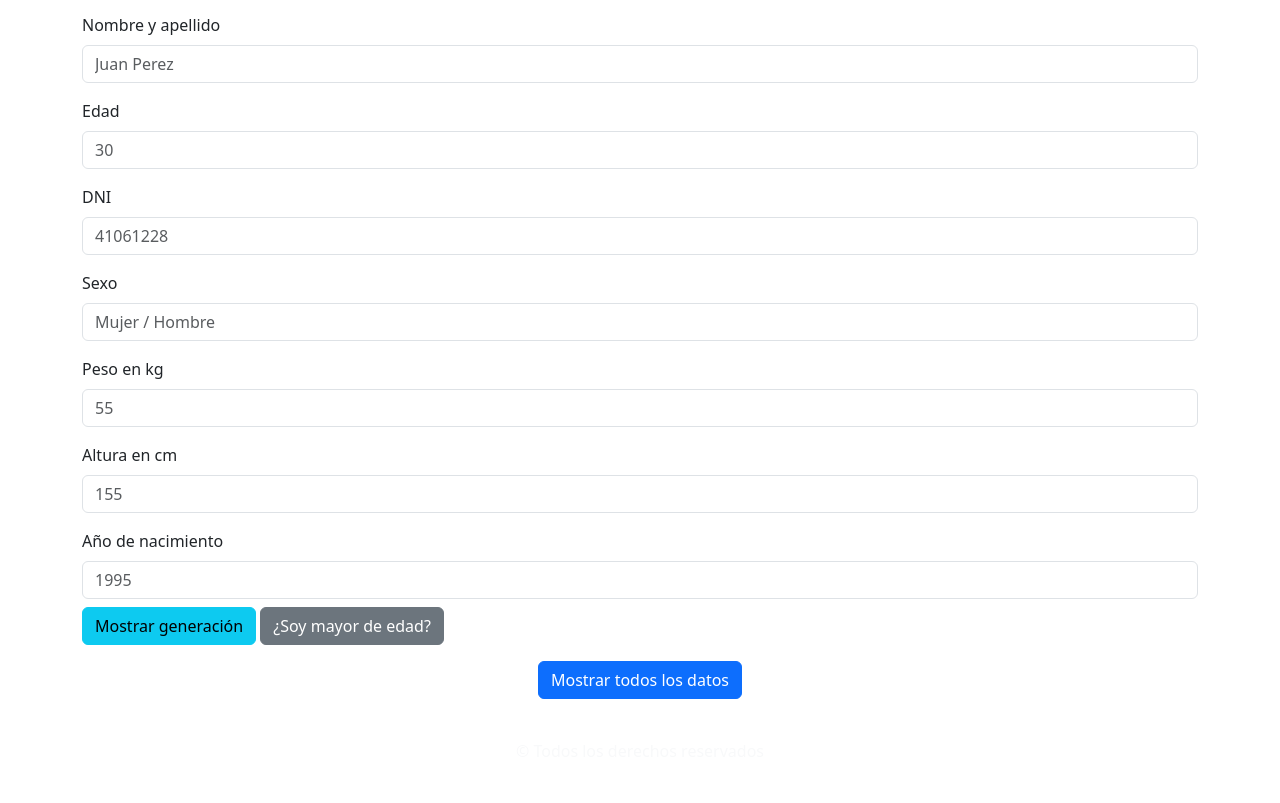
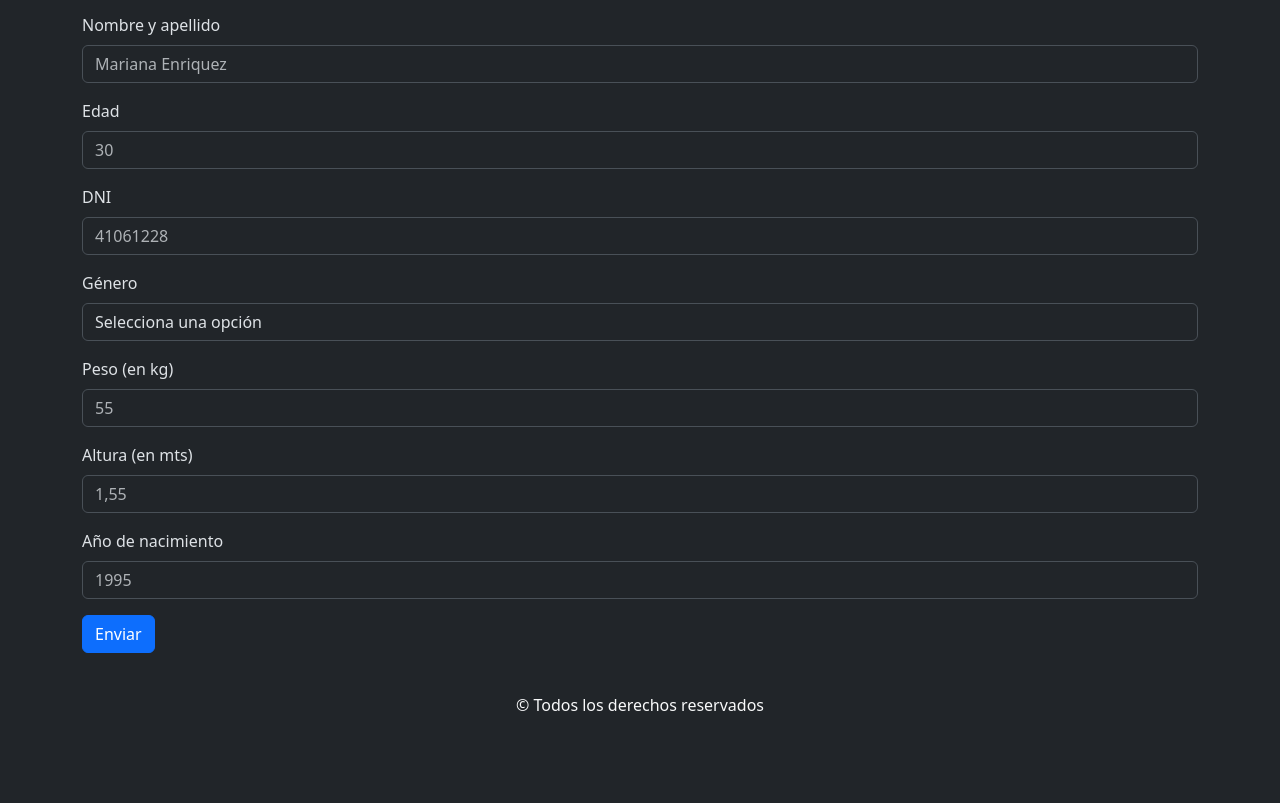
Before and after one commit to lourdesgarciafyl/JS-TP5-EJ2, a plain HTML site: page index.html in a window 1280 px wide. Shown: the part 87-890 px from the top of the page. After the commit the page ends 844 px from the top, so only its background shows below. Drawn offline with nearby package versions, Linux system fonts and the light colour scheme.

Commit message:
se cambia el tema a dark y se hacen correcciones en la disposicion de los botones, agregando al final un section oculto donde se mostraran los datos una vez enviados

```diff
--- a/index.html
+++ b/index.html
@@ -1,5 +1,5 @@
 <!DOCTYPE html>
-<html lang="es">
+<html lang="es" data-bs-theme="dark">
 <head>
     <meta charset="UTF-8">
     <meta http-equiv="X-UA-Compatible" content="IE=edge">
@@ -30,9 +30,10 @@
             class="form-control"
             type="text"
             id="nombreApellido"
-            placeholder="Juan Perez"
+            placeholder="Mariana Enriquez"
             minlength="5"
             maxlength="50"
+            required
           />
         </div>
         <div class="mb-3">
@@ -42,8 +43,9 @@
             type="number"
             id="edad"
             placeholder="30"
-            minlength="1"
-            maxlength="2"
+            minlength=1
+            maxlength="3"
+            required
           />
         </div>
         <div class="mb-3">
@@ -54,22 +56,20 @@
               id="dni"
               placeholder="41061228"
               minlength="7"
-              maxlength="9"
+              maxlength="8"
+              required
             />
           </div>
           <div class="mb-3">
-            <label class="form-label" for="sexo">Sexo</label>
-            <input
-              class="form-control"
-              type="text"
-              id="sexo"
-              placeholder="Mujer / Hombre"
-              minlength="5"
-              maxlength="6"
-            />
+            <label class="form-label" for="sexo">Género</label>
+            <select class="form-control" id="sexo">
+              <option value="">Selecciona una opción</option>
+              <option value="H">Hombre</option>
+              <option value="M">Mujer</option>
+            </select>
           </div>
           <div class="mb-3">
-            <label class="form-label" for="peso">Peso en kg</label>
+            <label class="form-label" for="peso">Peso (en kg)</label>
             <input
               class="form-control"
               type="number"
@@ -77,17 +77,17 @@
               placeholder="55"
               minlength="1"
               maxlength="3"
+              required
             />
           </div>
           <div class="mb-3">
-            <label class="form-label" for="altura">Altura en cm</label>
+            <label class="form-label" for="altura">Altura (en mts)</label>
             <input
               class="form-control"
-              type="number"
+              type="text"
               id="altura"
-              placeholder="155"
-              minlength="1"
-              maxlength="3"
+              placeholder="1,55"
+              required
             />
           </div>
           <div class="mb-3">
@@ -101,13 +101,21 @@
               maxlength="4"
               required
             />
-            <button class="btn btn-info mt-2" id="btnGeneracion">Mostrar generación</button>
-            <button class="btn btn-secondary mt-2" id="btnMayorMenor">¿Soy mayor de edad?</button>
           </div>
-          <div class="text-center">
-            <button class="btn btn-primary" id="btnMostrar">Mostrar todos los datos</button>
-          </div>
+          <button class="text-center btn btn-primary">Enviar</button>
+          <div class="alert alert-light d-none" role="alert" id="divParaAlert"></div>
       </form>
+
+      <section class="container d-none" id="contenedorDatosMostrados">
+        <article class="m-2">
+          <h3 class="ms-2">Persona:</h3>
+          <hr>
+          <button class="btn btn-primary" id="btnMostrar">Mostrar todos los datos</button>
+          <button class="btn btn-info mt-2" id="btnGeneracion">Mostrar generación</button>
+          <button class="btn btn-secondary mt-2" id="btnMayorMenor">¿Soy mayor de edad?</button>
+        <div id="divDatosMostrados"> </div>
+        </article>
+      </section>
     </main>
     <footer class="text-center text-light py-4">
       <p>&copy; Todos los derechos reservados</p>
@@ -117,6 +125,6 @@
       integrity="sha384-ENjdO4Dr2bkBIFxQpeoTz1HIcje39Wm4jDKdf19U8gI4ddQ3GYNS7NTKfAdVQSZe"
       crossorigin="anonymous"
     ></script>
-    <script src="js/apps.js"></script>
+    <script src="js/app.js"></script>
 </body>
 </html>
```
Also changed, not shown: js/app.js (renamed from js/apps.js).
